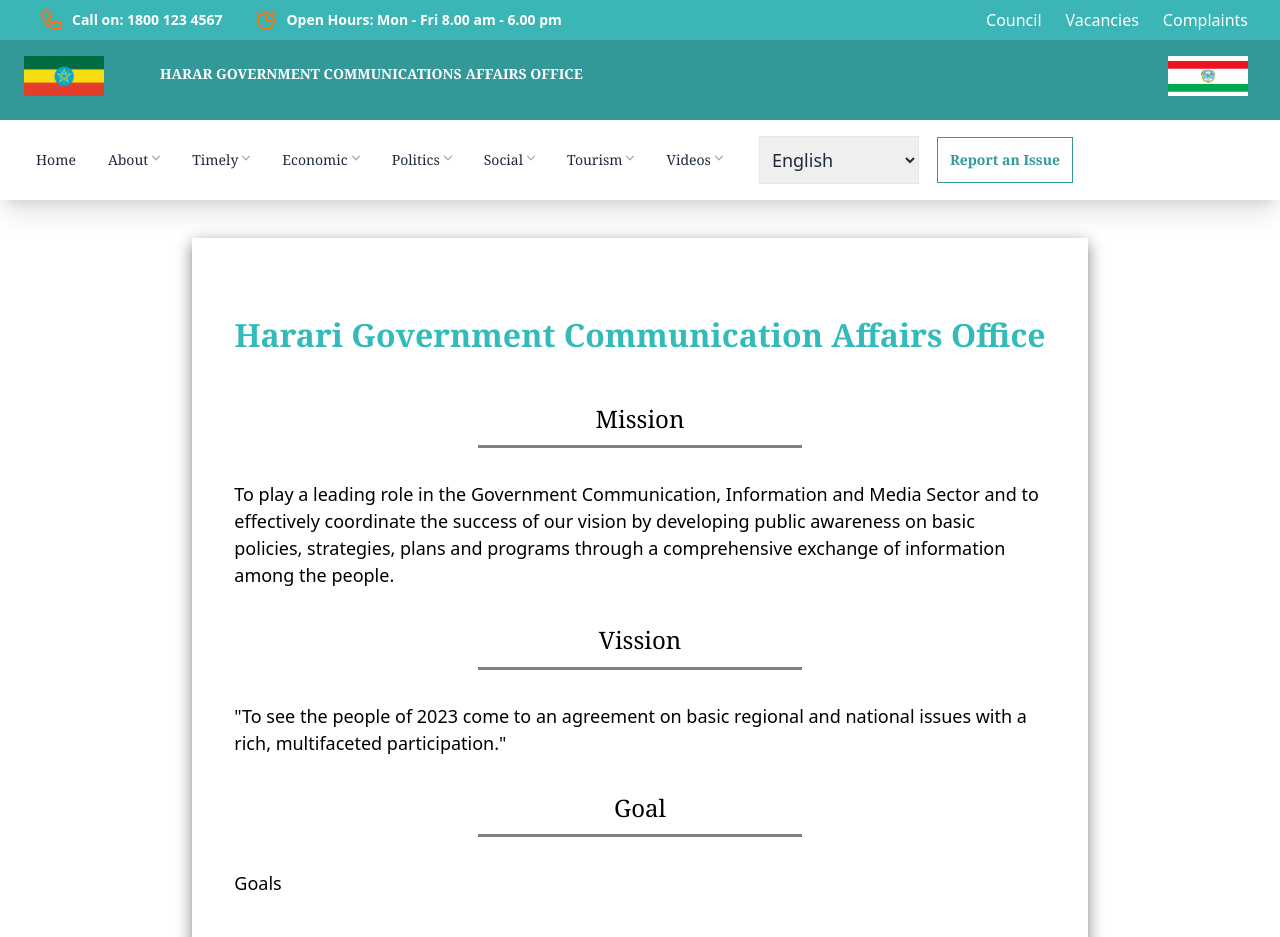
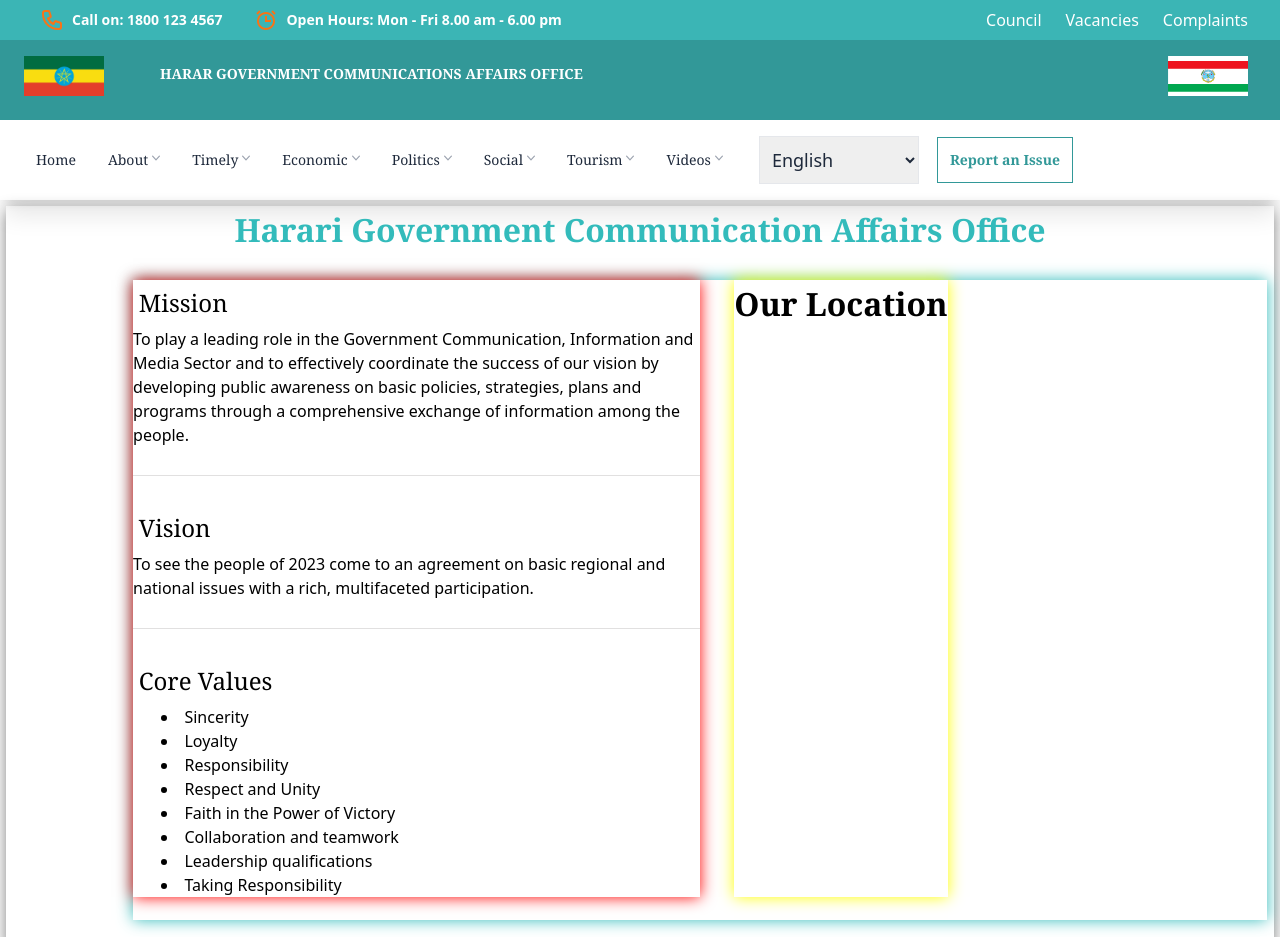
Before and after one commit to fufex3934/frontend, a React (Vite) app: page /about in a window 1280 px wide. Shown: the top 937 px of the page. Built offline with nearby package versions, Linux system fonts and the light colour scheme.

Commit message:
Minor Commit

```diff
--- a/src/components/body/NavDetailPages/AboutUs.jsx
+++ b/src/components/body/NavDetailPages/AboutUs.jsx
@@ -2,6 +2,17 @@ import React from 'react'
 import Footer from '../Footer'
 import '../../body/css/AboutUs.css'
 import Navs from '../../navbars/navs'
+
+const data=[
+  {
+    heading:"Mission",
+    content:"To play a leading role in the Government Communication, Information and Media Sector and to effectively coordinate the success of our vision by developing public awareness on basic policies, strategies, plans and programs through a comprehensive exchange of information among the people."
+  },
+  {
+    heading:"Vision",
+    content:"To see the people of 2023 come to an agreement on basic regional and national issues with a rich, multifaceted participation."
+  }
+]
 
 const AboutUs = () => {
   return (
@@ -11,38 +22,43 @@ const AboutUs = () => {
         <div className="heading-top">
           <h1>Harari Government Communication Affairs Office</h1>
         </div>
-        <div className='mission'>
+        <div className="both">
+          <div className="left-content">
+            {
+              data.map((item) => (
+                <div key={item.heading} className="content-container">
                   <div className='heading'>
-            <h1>Mission</h1>
+                    <h1>{item.heading}</h1>
                   </div>
-          <div className=' content'>
-            <p>To play a leading role in the Government Communication, Information and Media Sector and to effectively coordinate the success of our vision by developing public awareness on basic policies, strategies, plans and programs through a comprehensive exchange of information among the people.</p>
+                  <div className='content'>
+                    <p>{item.content}</p>
                   </div>
                 </div>
-        <div className='vission'>
-          <div className='heading'>
-            <h1>Vission</h1>
+              ))
+            }
+            <div className="value">
+              <div className="heading">
+                <h1>Core Values</h1>
               </div>
-          <div className='content'>
-            <p>
-              "To see the people of 2023 come to an agreement on basic regional and national issues with a rich, multifaceted participation."
-            </p>
+              <div className="content">
+                <ul>
+                  <li>Sincerity</li>
+                  <li>Loyalty</li>
+                  <li>Responsibility</li>
+                  <li>Respect and Unity</li>
+                  <li>Faith in the Power of Victory</li>
+                  <li>Collaboration and teamwork</li>
+                  <li>Leadership qualifications</li>
+                  <li>Taking Responsibility</li>
+                </ul>
               </div>
             </div>
-        <div className="goal">
-          <div className='heading'>
-            <h1>Goal</h1>
           </div>
-          <div className="content">
-            <p>Goals</p>
+          <div className="right-map">
+            <div className="header">
+              <h1>Our Location</h1>
             </div>
-        </div>
-        <div className="value">
-          <div className="heading">
-            <h1>Values</h1>
-          </div>
-          <div className="content">
-            <p>Values</p>
+            <div className="map"></div>
           </div>
         </div>
       </div>
--- a/src/components/body/css/AboutUs.css
+++ b/src/components/body/css/AboutUs.css
@@ -2,8 +2,8 @@
     box-shadow: grey 0px 5px 15px;
     display: flex;
     flex-direction: column;
-    padding: 5% 2%;
-    margin: 3% 15%;
+    margin: 0.5%;
+    margin-bottom: 2%;
 }
 .about .heading-top{
     /* box-shadow: red 0px 5px 15px; */
@@ -17,23 +17,42 @@
     font-size: xx-large;
     font-family: Georgia, 'Times New Roman', Times, serif;
 }
-.about div{
+.about .both{
+    display: flex;
+    box-shadow: #3bb 0px 0px 15px;
+    margin: 0% 0.5% 2% 10%;
+}
+.about .both .left-content{
+    box-shadow: red 0px 0px 15px;
+    width: 50%;
+    margin-bottom: 2%;
+    margin-right: 3%;
+}
+
+.about .both .left-content .content-container{
+    padding-bottom:5% ;
+    border-bottom: 1px solid rgb(180, 178, 178 ,0.4);
+    margin-bottom: 5%;
+}
+.about .left-content .heading{
     padding: 1%;
-}
-.about div .heading{
-    text-align: center;
-    margin-bottom: 2%;
 }
 .about div .heading h1 {
     font-size: x-large;
     font-family: Georgia, 'Times New Roman', Times, serif;
-    border-bottom: 3px grey solid;
-    padding-bottom: 1%;
-    margin-left: 30%;
-    margin-right: 30%;
 }
-.about div .content p {
-    font-size: large;
+.value .content ul li {
+    list-style: inside;
+    margin-left: 5%;
+}
+.about .both .right-map{
+    box-shadow: yellow 0px 0px 15px;
+    margin-bottom: 2%;
+}
+.about .both .right-map .header h1{
+    font-weight: bolder;
+    font-size: xx-large;
+    font-family: Georgia, 'Times New Roman', Times, serif;
 }
 @media screen and (max-width:428px){
     .about{
```
Lines whose indentation alone changed are shown as unchanged.
